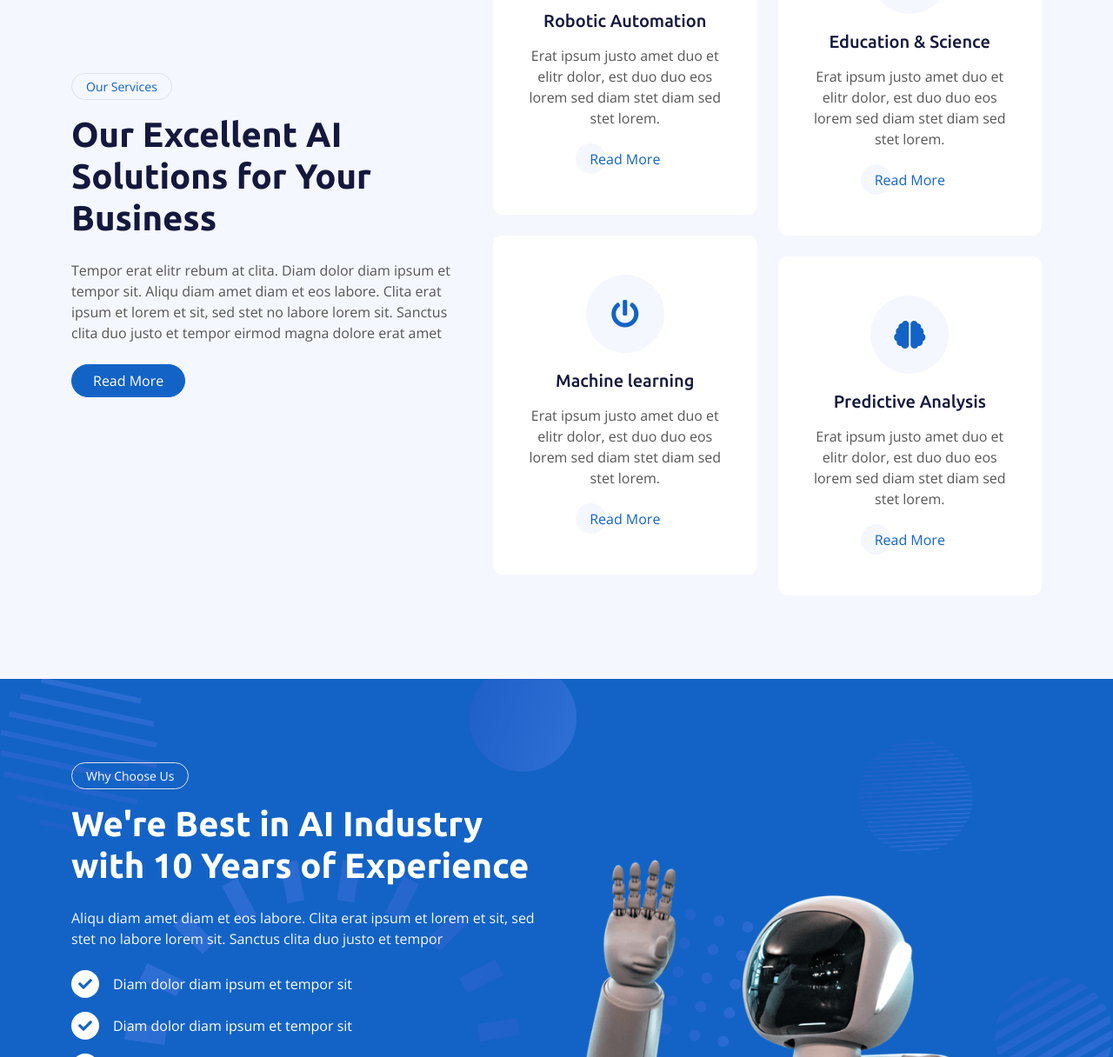
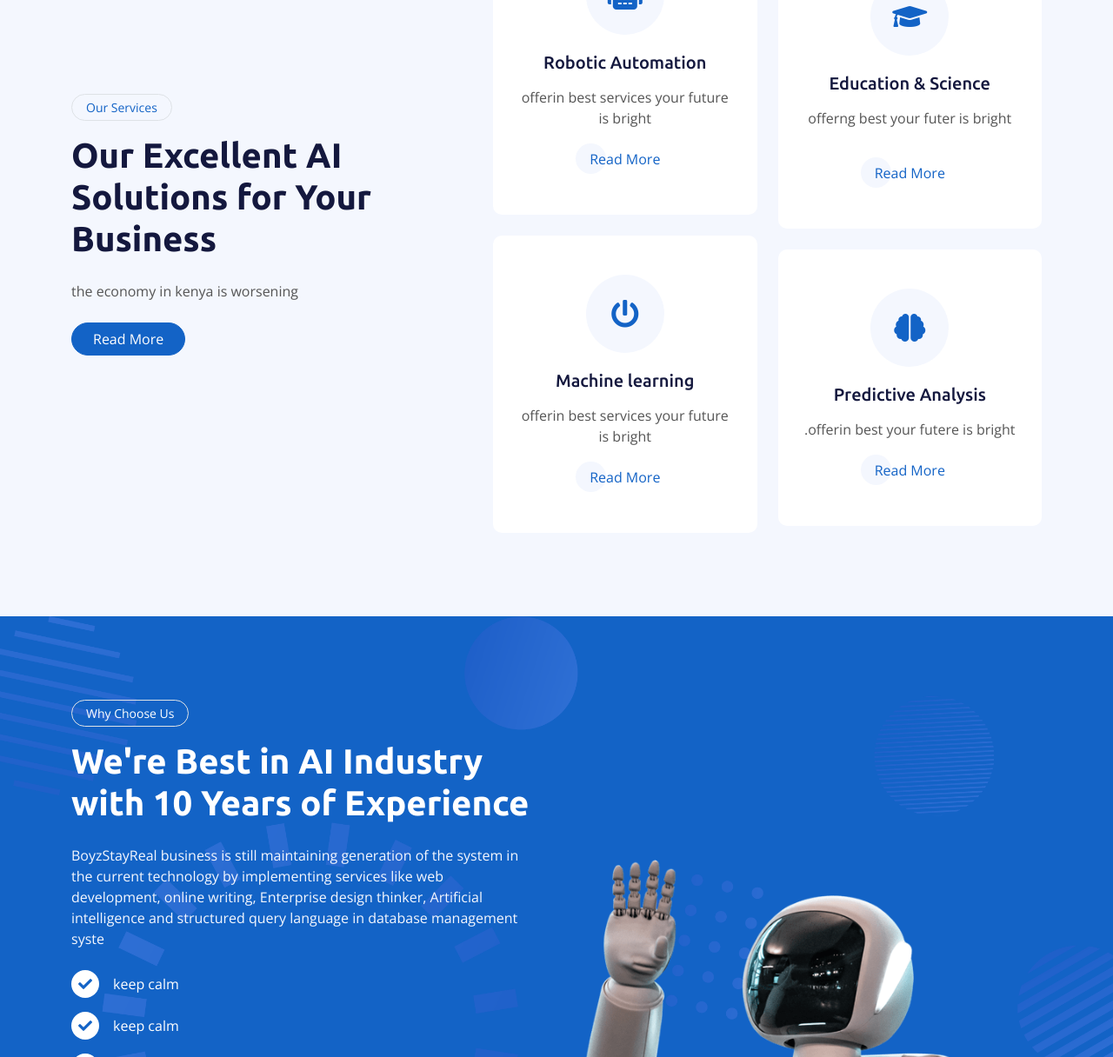
Before and after one commit to Hamprey/website-template, a plain HTML site: page index.html in a window 1280 px wide. Shown: the part 1584-2800 px from the top of the page at 87% size. Drawn offline with nearby package versions, Linux system fonts and the light colour scheme.

Commit message:
Update index.html

```diff
--- a/index.html
+++ b/index.html
@@ -89,8 +89,7 @@
                 <div class="col-lg-6 align-self-center text-center text-lg-start mb-lg-5">
                     <div class="btn btn-sm border rounded-pill text-white px-3 mb-3 animated slideInRight">BOYZSTAYREAL</div>
                     <h1 class="display-4 text-white mb-4 animated slideInRight">Artificial Intelligence for Your Business</h1>
-                    <p class="text-white mb-4 animated slideInRight">Tempor rebum no at dolore lorem clita rebum rebum ipsum
-                        rebum stet dolor sed justo kasd. Ut dolor sed magna dolor sea diam. Sit diam sit</p>
+                    <p class="text-white mb-4 animated slideInRight">BoyzStayReal business is still maintaining generation of the system in the current technology by implementing services like web development, online writing, Enterprise design thinker, Artificial intelligence and structured query language in database management syste</p>
                     <a href="" class="btn btn-light py-sm-3 px-sm-5 rounded-pill me-3 animated slideInRight">Read More</a>
                     <a href="" class="btn btn-outline-light py-sm-3 px-sm-5 rounded-pill animated slideInRight">Contact Us</a>
                 </div>
@@ -137,8 +136,7 @@
                     <div class="btn btn-sm border rounded-pill text-primary px-3 mb-3">About Us</div>
                     <h1 class="mb-4">We Make Your Business Smarter with Artificial Intelligence</h1>
                     <p class="mb-4"></p>
-                    <p class="mb-4">Aliqu diam amet diam et eos labore. Clita erat ipsum et lorem et sit, sed stet no
-                        labore lorem sit. Sanctus clita duo justo et tempor.</pBoyzStayReal business is still maintaining generation of the system in the current technology by implementing services like web development, online writing, Enterprise design thinker, Artificial intelligence and structured query language in database management system>
+                    <p class="mb-4">.BoyzStayReal business is still maintainig generation of the system in the current technology by implementing services like web development, online writing, Enterprise design thinker, Artificial intelligence and structured query language in database management system</p>
                     <div class="row g-3">
                         <div class="col-sm-6">
                             <h6 class="mb-3"><i class="fa fa-check text-primary me-2"></i>Award Winning</h6>
@@ -170,9 +168,7 @@
                 <div class="col-lg-5 wow fadeIn" data-wow-delay="0.1s">
                     <div class="btn btn-sm border rounded-pill text-primary px-3 mb-3">Our Services</div>
                     <h1 class="mb-4">Our Excellent AI Solutions for Your Business</h1>
-                    <p class="mb-4">Tempor erat elitr rebum at clita. Diam dolor diam ipsum et tempor sit. Aliqu diam
-                        amet diam et eos labore. Clita erat ipsum et lorem et sit, sed stet no labore lorem sit. Sanctus
-                        clita duo justo et tempor eirmod magna dolore erat amet</p>
+                    <p class="mb-4"> the economy in kenya is worsening</p>
                     <a class="btn btn-primary rounded-pill px-4" href="">Read More</a>
                 </div>
                 <div class="col-lg-7">
@@ -185,8 +181,7 @@
                                             <i class="fa fa-robot fa-2x"></i>
                                         </div>
                                         <h5 class="mb-3">Robotic Automation</h5>
-                                        <p>Erat ipsum justo amet duo et elitr dolor, est duo duo eos lorem sed diam stet
-                                            diam sed stet lorem.</p>
+                                        <p>offerin best services your future is bright</p>
                                         <a class="btn px-3 mt-auto mx-auto" href="">Read More</a>
                                     </div>
                                 </div>
@@ -196,8 +191,7 @@
                                             <i class="fa fa-power-off fa-2x"></i>
                                         </div>
                                         <h5 class="mb-3">Machine learning</h5>
-                                        <p>Erat ipsum justo amet duo et elitr dolor, est duo duo eos lorem sed diam stet
-                                            diam sed stet lorem.</p>
+                                        <p> offerin best services your future is bright</p>
                                         <a class="btn px-3 mt-auto mx-auto" href="">Read More</a>
                                     </div>
                                 </div>
@@ -211,8 +205,7 @@
                                             <i class="fa fa-graduation-cap fa-2x"></i>
                                         </div>
                                         <h5 class="mb-3">Education & Science</h5>
-                                        <p>Erat ipsum justo amet duo et elitr dolor, est duo duo eos lorem sed diam stet
-                                            diam sed stet lorem.</p>
+                                        <p>offerng best your futer is  bright</p></p>
                                         <a class="btn px-3 mt-auto mx-auto" href="">Read More</a>
                                     </div>
                                 </div>
@@ -222,8 +215,7 @@
                                             <i class="fa fa-brain fa-2x"></i>
                                         </div>
                                         <h5 class="mb-3">Predictive Analysis</h5>
-                                        <p>Erat ipsum justo amet duo et elitr dolor, est duo duo eos lorem sed diam stet
-                                            diam sed stet lorem.</p>
+                                        <p>.offerin best your futere is bright</p>
                                         <a class="btn px-3 mt-auto mx-auto" href="">Read More</a>
                                     </div>
                                 </div>
@@ -244,25 +236,24 @@
                 <div class="col-lg-6 align-self-center mb-md-5 pb-md-5 wow fadeIn" data-wow-delay="0.3s">
                     <div class="btn btn-sm border rounded-pill text-white px-3 mb-3">Why Choose Us</div>
                     <h1 class="text-white mb-4">We're Best in AI Industry with 10 Years of Experience</h1>
-                    <p class="text-light mb-4">Aliqu diam amet diam et eos labore. Clita erat ipsum et lorem et sit, sed
-                        stet no labore lorem sit. Sanctus clita duo justo et tempor</p>
+                    <p class="text-light mb-4">BoyzStayReal business is still maintaining generation of the system in the current technology by implementing services like web development, online writing, Enterprise design thinker, Artificial intelligence and structured query language in database management syste</p>
                     <div class="d-flex align-items-center text-white mb-3">
                         <div class="btn-sm-square bg-white text-primary rounded-circle me-3">
                             <i class="fa fa-check"></i>
                         </div>
-                        <span>Diam dolor diam ipsum et tempor sit</span>
+                        <span>keep calm</span>
                     </div>
                     <div class="d-flex align-items-center text-white mb-3">
                         <div class="btn-sm-square bg-white text-primary rounded-circle me-3">
                             <i class="fa fa-check"></i>
                         </div>
-                        <span>Diam dolor diam ipsum et tempor sit</span>
+                        <span>keep calm</span>
                     </div>
                     <div class="d-flex align-items-center text-white mb-3">
                         <div class="btn-sm-square bg-white text-primary rounded-circle me-3">
                             <i class="fa fa-check"></i>
                         </div>
-                        <span>Diam dolor diam ipsum et tempor sit</span>
+                        <span>keep calm</span>
                     </div>
                     <div class="row g-4 pt-3">
                         <div class="col-sm-6">
@@ -307,7 +298,7 @@
                         <img class="img-fluid" src="img/project-1.jpg" alt="">
                         <a class="case-overlay text-decoration-none" href="">
                             <small>Robotic Automation</small>
-                            <h5 class="lh-base text-white mb-3">Lorem elitr magna stet eirmod labore amet labore clita
+                            <h5 class="lh-base text-white mb-3">stay real brother and sister
                             </h5>
                             <span class="btn btn-square btn-primary"><i class="fa fa-arrow-right"></i></span>
                         </a>
@@ -318,7 +309,7 @@
                         <img class="img-fluid" src="img/project-2.jpg" alt="">
                         <a class="case-overlay text-decoration-none" href="">
                             <small>Machine learning</small>
-                            <h5 class="lh-base text-white mb-3">Lorem elitr magna stet eirmod labore amet labore clita
+                            <h5 class="lh-base text-white mb-3">stay real brother and sister
                             </h5>
                             <span class="btn btn-square btn-primary"><i class="fa fa-arrow-right"></i></span>
                         </a>
@@ -329,7 +320,7 @@
                         <img class="img-fluid" src="img/project-3.jpg" alt="">
                         <a class="case-overlay text-decoration-none" href="">
                             <small>Predictive Analysis</small>
-                            <h5 class="lh-base text-white mb-3">Lorem elitr magna stet eirmod labore amet labore clita
+                            <h5 class="lh-base text-white mb-3">stay real brother and sister
                             </h5>
                             <span class="btn btn-square btn-primary"><i class="fa fa-arrow-right"></i></span>
                         </a>
@@ -361,7 +352,7 @@
                             <div id="collapseOne" class="accordion-collapse collapse" aria-labelledby="headingOne"
                                 data-bs-parent="#accordionFAQ1">
                                 <div class="accordion-body">
-                                    Dolor nonumy tempor elitr et rebum ipsum sit duo duo. Diam sed sed mag.
+                                    welcome home kenya
                                 </div>
                             </div>
                         </div>
@@ -374,8 +365,7 @@
                             </h2>
                             <div id="collapseTwo" class="accordion-collapse collapse" aria-labelledby="headingTwo"
                                 data-bs-parent="#accordionFAQ1">
-                                <div class="accordion-body">
-                                    Dolor nonumy tempor elitr et rebum ipsum sit duo duo. Diam sed sed magna et magna diam aliquyam BoyzStayReal business is still maintaining generation of the system in the current technology by implementing services like web development, online writing, Enterprise design thinker, Artificial intelligence and structured query language in database management system
+                                <div class="accordion-body"> BoyzStayReal business is still maintaining generation of the system in the current technology by implementing services like web development, online writing, Enterprise design thinker, Artificial intelligence and structured query language in database management system
                                 </div>
                             </div>
                         </div>
@@ -389,7 +379,7 @@
                             <div id="collapseThree" class="accordion-collapse collapse" aria-labelledby="headingThree"
                                 data-bs-parent="#accordionFAQ1">
                                 <div class="accordion-body">
-                                    Dolor nonumy tempor elitr et rebum ipsum sit duo duo. Diam sed sed magna et magna diam aliquyam amet dolore ipsum erat duo. Sit rebum magna duo labore no diam.
+                                    BoyzStayReal business is still maintaining generation of the system in the current technology by implementing services like web development, online writing, Enterprise design thinker, Artificial intelligence and structured query language in database management syste
                                 </div>
                             </div>
                         </div>
@@ -403,7 +393,7 @@
                             <div id="collapseFour" class="accordion-collapse collapse" aria-labelledby="headingFour"
                                 data-bs-parent="#accordionFAQ1">
                                 <div class="accordion-body">
-                                    Dolor nonumy tempor elitr et rebum ipsum sit duo duo. Diam sed sed magna et magna diam aliquyam amet dolore ipsum erat duo. Sit rebum magna duo labore no diam.
+                                   BoyzStayReal business is still maintaining generation of the system in the current technology by implementing services like web development, online writing, Enterprise design thinker, Artificial intelligence and structured query language in database management syste
                                 </div>
                             </div>
                         </div>
@@ -421,7 +411,7 @@
                             <div id="collapseFive" class="accordion-collapse collapse" aria-labelledby="headingFive"
                                 data-bs-parent="#accordionFAQ2">
                                 <div class="accordion-body">
-                                    Dolor nonumy tempor elitr et rebum ipsum sit duo duo. Diam sed sed magna et magna diam aliquyam amet dolore ipsum erat duo. Sit rebum magna duo labore no diam.
+                                    BoyzStayReal business is still maintaining generation of the system in the current technology by implementing services like web development, online writing, Enterprise design thinker, Artificial intelligence and structured query language in database management syste
                                 </div>
                             </div>
                         </div>
@@ -435,7 +425,7 @@
                             <div id="collapseSix" class="accordion-collapse collapse" aria-labelledby="headingSix"
                                 data-bs-parent="#accordionFAQ2">
                                 <div class="accordion-body">
-                                    Dolor nonumy tempor elitr et rebum ipsum sit duo duo. Diam sed sed magna et magna diam aliquyam amet dolore ipsum erat duo. Sit rebum magna duo labore no diam.
+                                    .BoyzStayReal business is still maintaining generation of the system in the current technology by implementing services like web development, online writing, Enterprise design thinker, Artificial intelligence and structured query language in database management syste
                                 </div>
                             </div>
                         </div>
@@ -449,7 +439,7 @@
                             <div id="collapseSeven" class="accordion-collapse collapse" aria-labelledby="headingSeven"
                                 data-bs-parent="#accordionFAQ2">
                                 <div class="accordion-body">
-                                    Dolor nonumy tempor elitr et rebum ipsum sit duo duo. Diam sed sed magna et magna diam aliquyam amet dolore ipsum erat duo. Sit rebum magna duo labore no diam.
+                                    BoyzStayReal business is still maintaining generation of the system in the current technology by implementing services like web development, online writing, Enterprise design thinker, Artificial intelligence and structured query language in database management syste
                                 </div>
                             </div>
                         </div>
@@ -463,7 +453,7 @@
                             <div id="collapseEight" class="accordion-collapse collapse" aria-labelledby="headingEight"
                                 data-bs-parent="#accordionFAQ2">
                                 <div class="accordion-body">
-                                    Dolor nonumy tempor elitr et rebum ipsum sit duo duo. Diam sed sed magna et magna diam aliquyam amet dolore ipsum erat duo. Sit rebum magna duo labore no diam.
+                                    BoyzStayReal business is still maintaining generation of the system in the current technology by implementing services like web development, online writing, Enterprise design thinker, Artificial intelligence and structured query language in database management syste
                                 </div>
                             </div>
                         </div>
@@ -482,9 +472,7 @@
                 <div class="col-lg-5 wow fadeIn" data-wow-delay="0.1s">
                     <div class="btn btn-sm border rounded-pill text-primary px-3 mb-3">Our Team</div>
                     <h1 class="mb-4">Meet Our Experienced Team Members</h1>
-                    <p class="mb-4">Tempor erat elitr rebum at clita. Diam dolor diam ipsum et tempor sit. Aliqu diam
-                        amet diam et eos labore. Clita erat ipsum et lorem et sit, sed stet no labore lorem sit. Sanctus
-                        clita duo justo et tempor eirmod magna dolore erat amet</p>
+                    <p class="mb-4">BoyzStayReal business is still maintaining generation of the system in the current technology by implementing services like web development, online writing, Enterprise design thinker, Artificial intelligence and structured query language in database management syste</p>
                     <a class="btn btn-primary rounded-pill px-4" href="">Read More</a>
                 </div>
                 <div class="col-lg-7">
@@ -580,16 +568,14 @@
                 <div class="col-lg-5 wow fadeIn" data-wow-delay="0.1s">
                     <div class="btn btn-sm border rounded-pill text-primary px-3 mb-3">Testimonial</div>
                     <h1 class="mb-4">What Say Our Clients!</h1>
-                    <p class="mb-4">Tempor erat elitr rebum at clita. Diam dolor diam ipsum et tempor sit. Aliqu diam
-                        amet diam et eos labore. Clita erat ipsum et lorem et sit, sed stet no labore lorem sit. Sanctus
-                        clita duo justo et tempor eirmod magna dolore erat amet</p>
+                    <p class="mb-4">BoyzStayReal business is still maintaining generation of the system in the current technology by implementing services like web development, online writing, Enterprise design thinker, Artificial intelligence and structured query language in database management syste</p>
                     <a class="btn btn-primary rounded-pill px-4" href="">Read More</a>
                 </div>
                 <div class="col-lg-7 wow fadeIn" data-wow-delay="0.5s">
                     <div class="owl-carousel testimonial-carousel border-start border-primary">
                         <div class="testimonial-item ps-5">
                             <i class="fa fa-quote-left fa-2x text-primary mb-3"></i>
-                            <p class="fs-4">Aliqu diam amet diam et eos labore. Clita erat ipsum et lorem et sit, sed stet no labore lorem sit. Sanctus clita duo justo et tempor eirmod magna dolore erat amet</p>
+                            <p class="fs-4">BoyzStayReal business is still maintaining generation of the system in the current technology by implementing services like web development, online writing, Enterprise design thinker, Artificial intelligence and structured query language in database management syste</p>
                             <div class="d-flex align-items-center">
                                 <img class="img-fluid flex-shrink-0 rounded-circle" src="img/testimonial-1.jpg"
                                     style="width: 60px; height: 60px;">
@@ -601,7 +587,7 @@
                         </div>
                         <div class="testimonial-item ps-5">
                             <i class="fa fa-quote-left fa-2x text-primary mb-3"></i>
-                            <p class="fs-4">Aliqu diam amet diam et eos labore. Clita erat ipsum et lorem et sit, sed stet no labore lorem sit. Sanctus clita duo justo et tempor eirmod magna dolore erat amet</p>
+                            <p class="fs-4">Aliqu diam amet diam et eos labore. Clita erat ipsum et lorem et sit, sed stet no labore lorem sit. Sanctus clita duo justo et tempor eirmod magna dolore erat ametBoyzStayReal business is still maintaining generation of the system in the current technology by implementing services like web development, online writing, Enterprise design thinker, Artificial intelligence and structured query language in database management syste</p>
                             <div class="d-flex align-items-center">
                                 <img class="img-fluid flex-shrink-0 rounded-circle" src="img/testimonial-2.jpg"
                                     style="width: 60px; height: 60px;">
@@ -612,8 +598,7 @@
                             </div>
                         </div>
                         <div class="testimonial-item ps-5">
-                            <i class="fa fa-quote-left fa-2x text-primary mb-3"></i>
-                            <p class="fs-4">Aliqu diam amet diam et eos labore. Clita erat ipsum et lorem et sit, sed stet no labore lorem sit. Sanctus clita duo justo et tempor eirmod magna dolore erat amet</p>
+                            <i class="fa fa-quote-left fa-2x text-primary mb-3"></i>BoyzStayReal business is still maintaining generation of the system in the current technology by implementing services like web development, online writing, Enterprise design thinker, Artificial intelligence and structured query language in database management syste</p>
                             <div class="d-flex align-items-center">
                                 <img class="img-fluid flex-shrink-0 rounded-circle" src="img/testimonial-3.jpg"
                                     style="width: 60px; height: 60px;">
```
